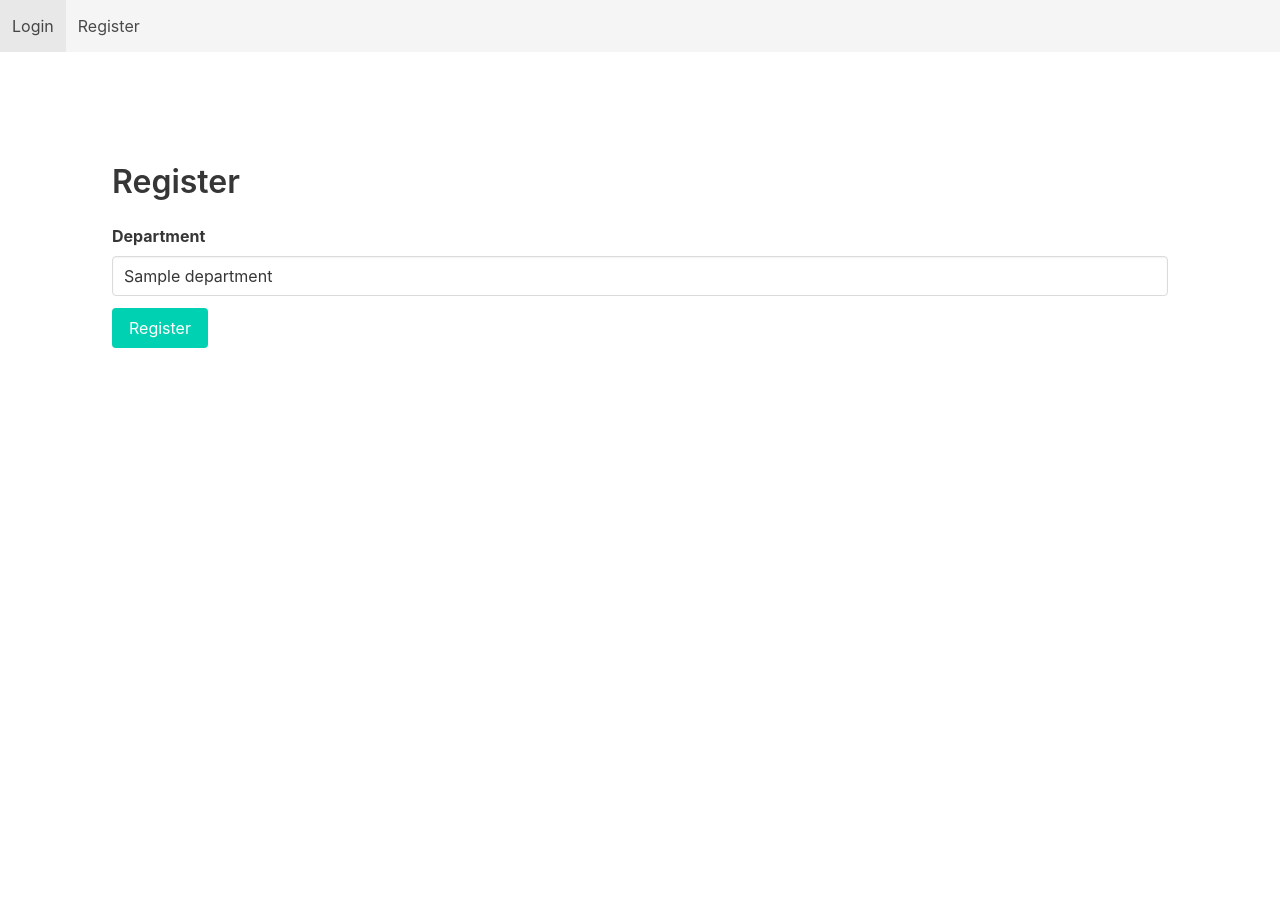
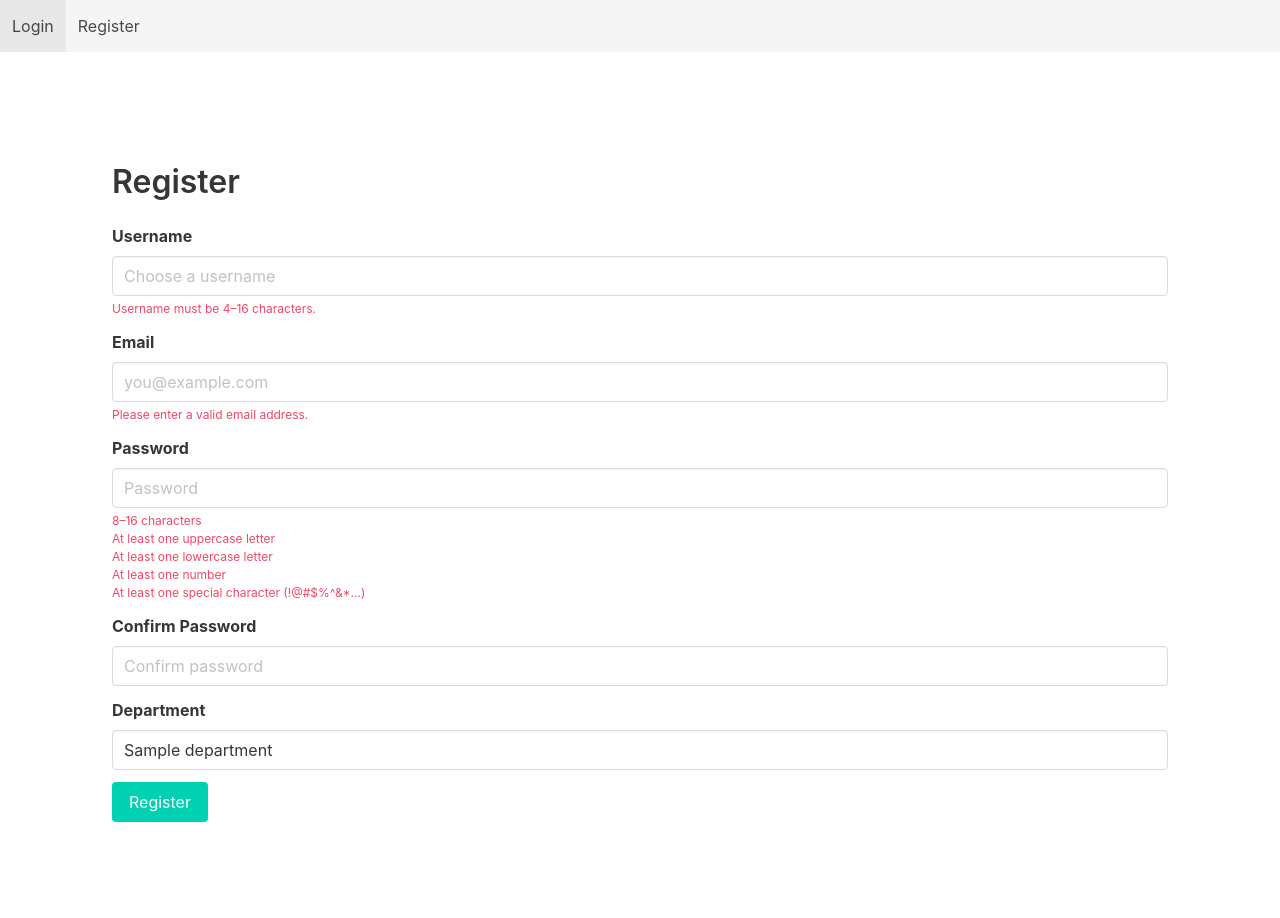
Before and after one commit to Awesomefusion/TicketSystemApplication, a Flask app: page /register in a window 1280 px wide. Before the commit the page ends 348 px from the top, so only its background shows below. Run offline with Flask 3, Linux system fonts and the light colour scheme; tables that the repository leaves empty hold one stand-in row (values such as "Sample post"); parts of the project's set-up code (start-up, migrations or seed data) failed here and were passed over.

Commit message:
Add clientside information for user registration.

```diff
--- a/app/templates/register.html
+++ b/app/templates/register.html
@@ -5,21 +5,110 @@
     <h2 class="title">Register</h2>
     <form method="post" novalidate id="registerForm">
       {{ form.hidden_tag() }}
-      {# username, email, password, confirm_password as before #}
 
+      <!-- Username -->
+      <div class="field">
+        <label class="label" for="username">{{ form.username.label.text }}</label>
+        <div class="control">
+          {{ form.username(
+               class="input",
+               id="username",
+               placeholder="Choose a username",
+               required=True,
+               minlength=4,
+               maxlength=16
+          ) }}
+        </div>
+        <p class="help is-danger" id="usernameHelp">
+          Username must be 4–16 characters.
+        </p>
+        {% for err in form.username.errors %}
+          <p class="help is-danger">{{ err }}</p>
+        {% endfor %}
+      </div>
+
+      <!-- Email -->
+      <div class="field">
+        <label class="label" for="email">{{ form.email.label.text }}</label>
+        <div class="control">
+          {{ form.email(
+               class="input",
+               id="email",
+               type="email",
+               placeholder="you@example.com",
+               required=True
+          ) }}
+        </div>
+        <p class="help is-danger" id="emailHelp">
+          Please enter a valid email address.
+        </p>
+        {% for err in form.email.errors %}
+          <p class="help is-danger">{{ err }}</p>
+        {% endfor %}
+      </div>
+
+      <!-- Password -->
+      <div class="field">
+        <label class="label" for="password">{{ form.password.label.text }}</label>
+        <div class="control">
+          {{ form.password(
+               class="input",
+               id="password",
+               type="password",
+               placeholder="Password",
+               required=True,
+               minlength=8,
+               maxlength=16
+          ) }}
+        </div>
+        <div class="help is-danger" id="passwordHelp">
+          <ul>
+            <li id="pwLen">8–16 characters</li>
+            <li id="pwUpper">At least one uppercase letter</li>
+            <li id="pwLower">At least one lowercase letter</li>
+            <li id="pwNumber">At least one number</li>
+            <li id="pwSpecial">At least one special character (!@#$%^&*…)</li>
+          </ul>
+        </div>
+        {% for err in form.password.errors %}
+          <p class="help is-danger">{{ err }}</p>
+        {% endfor %}
+      </div>
+
+      <!-- Confirm Password -->
+      <div class="field">
+        <label class="label" for="confirm_password">{{ form.confirm_password.label.text }}</label>
+        <div class="control">
+          {{ form.confirm_password(
+               class="input",
+               id="confirm_password",
+               type="password",
+               placeholder="Confirm password",
+               required=True,
+               minlength=8,
+               maxlength=16
+          ) }}
+        </div>
+        <p class="help is-danger" id="pwMismatch" style="display:none;">
+          Passwords do not match.
+        </p>
+        {% for err in form.confirm_password.errors %}
+          <p class="help is-danger">{{ err }}</p>
+        {% endfor %}
+      </div>
+
+      <!-- Department -->
       <div class="field">
         <label class="label" for="department_id">{{ form.department_id.label.text }}</label>
         <div class="control">
-          {{ form.department_id(
-                class="input",
-                id="department_id"
-             ) }}
+          {{ form.department_id(class="input", id="department_id") }}
         </div>
         {% for err in form.department_id.errors %}
           <p class="help is-danger">{{ err }}</p>
         {% endfor %}
       </div>
 
+      <!-- Submit -->
       <div class="field">
         <div class="control">
           {{ form.submit(class="button is-primary") }}
@@ -30,21 +119,96 @@
 </section>
 
 <script>
-// your existing client-side checks
-// plus real-time feedback…
-['username','email','password','confirm_password','department_id']
-  .forEach(id => {
-    const input = document.getElementById(id);
-    if (!input) return;
-    input.addEventListener('input', () => {
-      if (input.checkValidity()) {
-        input.classList.remove('is-danger');
-        input.classList.add('is-success');
-      } else {
-        input.classList.remove('is-success');
-        input.classList.add('is-danger');
-      }
+document.addEventListener('DOMContentLoaded', () => {
+  const form    = document.getElementById('registerForm');
+  const username= document.getElementById('username');
+  const email   = document.getElementById('email');
+  const pw      = document.getElementById('password');
+  const cpw     = document.getElementById('confirm_password');
+
+  const usernameHelp = document.getElementById('usernameHelp');
+  const emailHelp    = document.getElementById('emailHelp');
+  const passwordHelp = document.getElementById('passwordHelp');
+  const pwMismatch   = document.getElementById('pwMismatch');
+
+  const pwChecks = {
+    pwLen:     v => v.length >=8 && v.length <=16,
+    pwUpper:   v => /[A-Z]/.test(v),
+    pwLower:   v => /[a-z]/.test(v),
+    pwNumber:  v => /\d/.test(v),
+    pwSpecial: v => /[!@#\$%\^&\*\(\),\.\?":\{\}\|<>]/.test(v)
+  };
+
+  // UTILITY: toggle visibility & text-color
+  function toggleHelp(elem, show) {
+    elem.style.display = show ? 'block' : 'none';
+  }
+  function mark(id, pass) {
+    document.getElementById(id)
+      .classList.toggle('has-text-success', pass);
+    document.getElementById(id)
+      .classList.toggle('has-text-danger', !pass);
+  }
+
+  // Username listener
+  username.addEventListener('input', () => {
+    const ok = username.value.length >=4 && username.value.length <=16;
+    toggleHelp(usernameHelp, !ok);
+    username.classList.toggle('is-danger', !ok);
+    username.classList.toggle('is-success', ok);
+  });
+
+  // Email listener
+  email.addEventListener('input', () => {
+    const ok = email.checkValidity();
+    toggleHelp(emailHelp, !ok);
+    email.classList.toggle('is-danger', !ok);
+    email.classList.toggle('is-success', ok);
+  });
+
+  // Password listener
+  pw.addEventListener('input', () => {
+    let allOk = true;
+    Object.entries(pwChecks).forEach(([id, fn]) => {
+      const ok = fn(pw.value);
+      mark(id, ok);
+      if (!ok) allOk = false;
     });
+    toggleHelp(passwordHelp, !allOk);
+    pw.classList.toggle('is-danger', !allOk);
+    pw.classList.toggle('is-success', allOk);
   });
+
+  // Confirm-password check
+  function validateMatch(){
+    const ok = pw.value === cpw.value && pw.value !== '';
+    toggleHelp(pwMismatch, !ok);
+    cpw.classList.toggle('is-danger', !ok);
+    cpw.classList.toggle('is-success', ok);
+    return ok;
+  }
+  cpw.addEventListener('input', validateMatch);
+
+  // Final submit guard
+  form.addEventListener('submit', e => {
+    // trigger all checks
+    username.dispatchEvent(new Event('input'));
+    email.dispatchEvent(new Event('input'));
+    pw.dispatchEvent(new Event('input'));
+    validateMatch();
+
+    if (!username.checkValidity() ||
+        !email.checkValidity()    ||
+        !validateMatch()          ||
+        pwHelpVisible()
+    ) {
+      e.preventDefault();
+    }
+  });
+
+  function pwHelpVisible(){
+    return passwordHelp.style.display !== 'none';
+  }
+});
 </script>
 {% endblock %}
```
